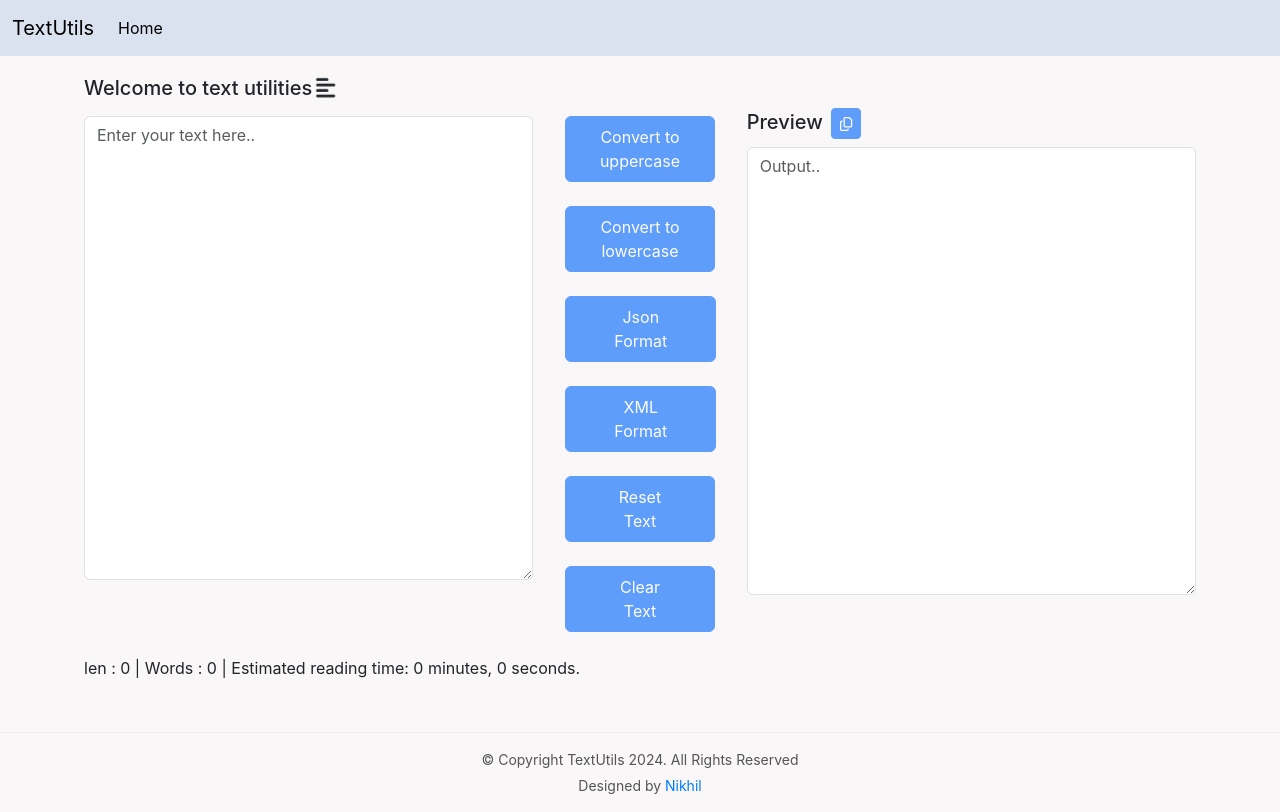
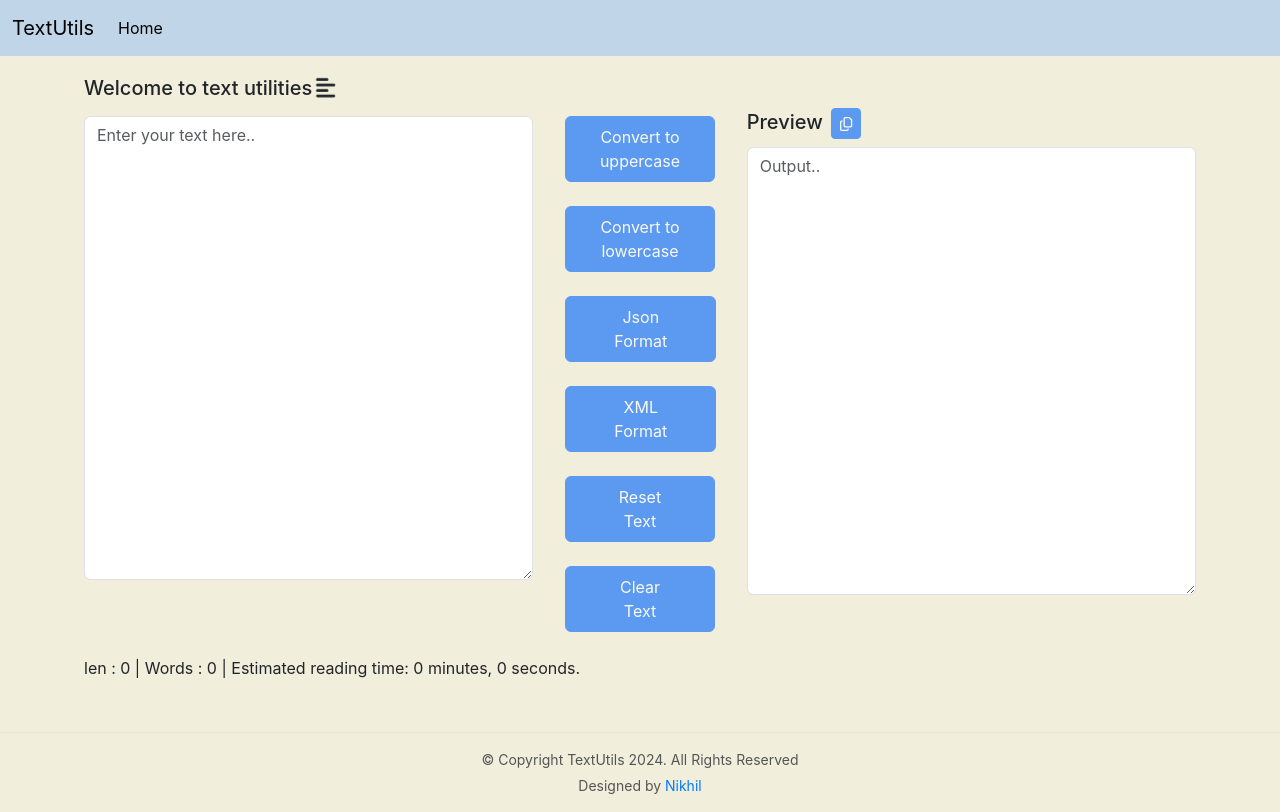
Before and after one commit to nick3948/TextUtils, a React (Create React App) app: page / in a window 1280 px wide. Built offline with nearby package versions, Linux system fonts and the light colour scheme.

Commit message:
styles changed.

```diff
--- a/src/App.css
+++ b/src/App.css
@@ -1,3 +1,3 @@
 body {
-  background-color: #F9F7F7;
+  background-color: #f1eedc;
 }
--- a/src/Components/Navbar.css
+++ b/src/Components/Navbar.css
@@ -1,3 +1,3 @@
 .nav {
-  background-color: #dbe2ef;
+  background-color: #c0d6e8;
 }
--- a/src/Components/TextForm.js
+++ b/src/Components/TextForm.js
@@ -153,7 +153,7 @@ function ErrorDisplay(props) {
             {visible && props.error && (
                 <div className="position-relative">
                     <div className="position-absolute top-0 start-0 translate-middle p-2">
-                        <div className="alert alert-danger d-flex align-items-center" role="alert" style={{ padding: '0.5rem', fontSize: '0.875rem', left: "355px", top: "50px" }}>
+                        <div className="alert alert-danger d-flex align-items-center" role="alert" style={{ padding: '0.5rem', fontSize: '0.875rem', left: "270px", top: "50px" }}>
                             <svg xmlns="http://www.w3.org/2000/svg" className="bi bi-exclamation-triangle-fill flex-shrink-0 me-2" viewBox="0 0 16 16" width="16"
                                 height="16" role="img" aria-label="Warning:">
                                 <path d="M8.982 1.566a1.13 1.13 0 0 0-1.96 0L.165 13.233c-.457.778.091 1.767.98 1.767h13.713c.889 0 1.438-.99.98-1.767L8.982 1.566zM8 5c.535 0 .954.462.9.995l-.35 3.507a.552.552 0 0 1-1.1 0L7.1 5.995A.905.905 0 0 1 8 5zm.002 6a1 1 0 1 1 0 2 1 1 0 0 1 0-2z" />
```
